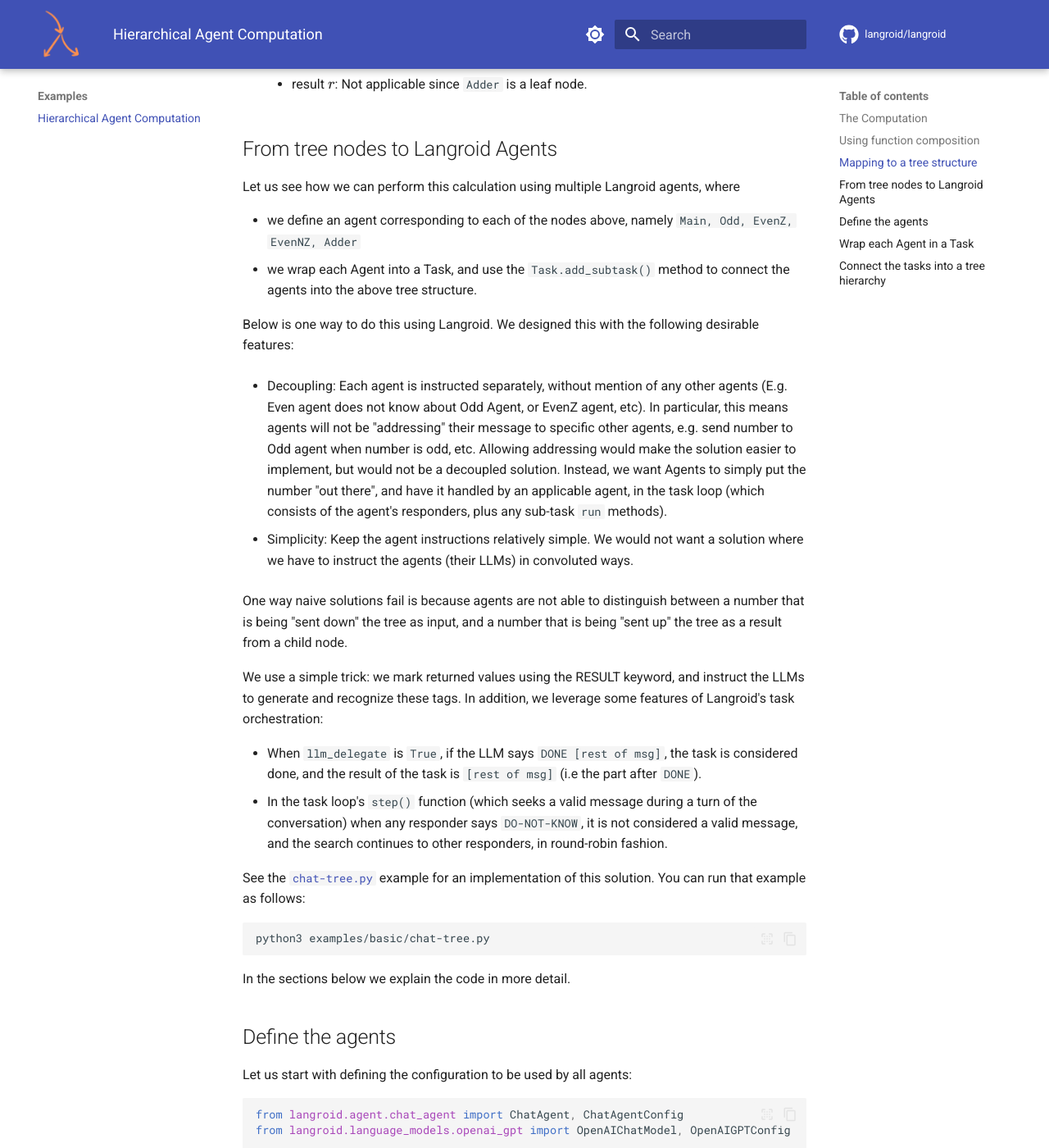
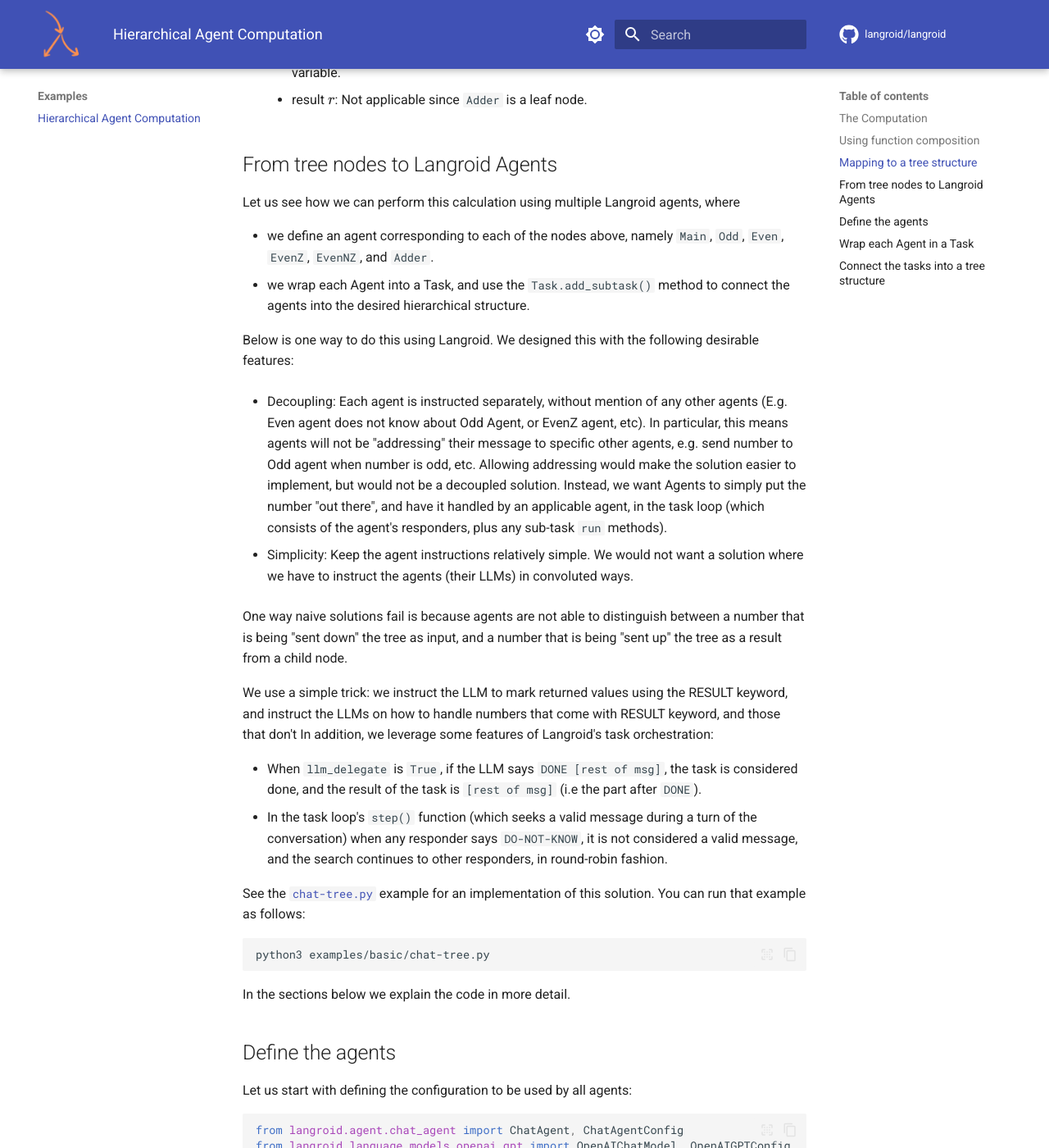
Before and after one commit to langroid/langroid, an MkDocs documentation site: the page built from docs/examples/agent-tree.md, in a window 1280 px wide and 1400 px high, scrolled down 2528 px. Shown: the whole window at 82% size. Built offline with MkDocs 1.6.1 and Material for MkDocs 9.7.7, drawn with Linux system fonts in a browser that asks for light colours; comment, search, counter and statistics services are not loaded; some of the changed text lies outside the part shown.

Commit message:
chat-tree add img

````diff
--- a/docs/examples/agent-tree.md
+++ b/docs/examples/agent-tree.md
@@ -30,6 +30,7 @@
 ```python
 def Main(n):
     # return non-null value computed by Odd or Even
+    Record n as global variable # to be used by Adder below
     return Odd(n) or Even(n)
 
 def Odd(n):
@@ -110,9 +111,10 @@
 
 Let us see how we can perform this calculation using multiple Langroid agents, where
 
-- we define an agent corresponding to each of the nodes above, namely `Main, Odd, EvenZ, EvenNZ, Adder`
+- we define an agent corresponding to each of the nodes above, namely
+`Main`, `Odd`, `Even`, `EvenZ`, `EvenNZ`, and `Adder`.
 - we wrap each Agent into a Task, and use the `Task.add_subtask()` method to connect the agents into
-  the above tree structure.
+  the desired hierarchical structure.
 
 Below is one way to do this using Langroid. We designed this with the following
 desirable features:
@@ -134,9 +136,9 @@
 a number that is being "sent down" the tree as input, and a number that is being
 "sent up" the tree as a result from a child node.
 
-We use a simple trick: we mark returned values using the RESULT keyword,
-and instruct the LLMs to generate and recognize these tags. In addition,
-we leverage some features of Langroid's task orchestration:
+We use a simple trick: we instruct the LLM to mark returned values using the RESULT keyword,
+and instruct the LLMs on how to handle numbers that come with RESULT keyword, and those that don't
+In addition, we leverage some features of Langroid's task orchestration:
 
 - When `llm_delegate` is `True`, if the LLM says `DONE [rest of msg]`, the task is
   considered done, and the result of the task is `[rest of msg]` (i.e the part after `DONE`).
@@ -276,7 +278,7 @@
 that the `Adder` agent needs a special tool `AddNumTool` to be able to add the current number
 to the initial number set by the `Main` agent.
 
-## Connect the tasks into a tree hierarchy
+## Connect the tasks into a tree structure
 
 So far, we have wrapped each agent in a task, in isolation, and there is no
 connection between the tasks. The final step is to connect the tasks into
@@ -295,3 +297,7 @@
 ```python
 main_task.run()
 ```
+
+Here is what a run starting with $n=12$ looks like:
+
+![chat-tree.png](chat-tree.png)
````
Also changed, not shown: docs/examples/chat-tree.png (added).
